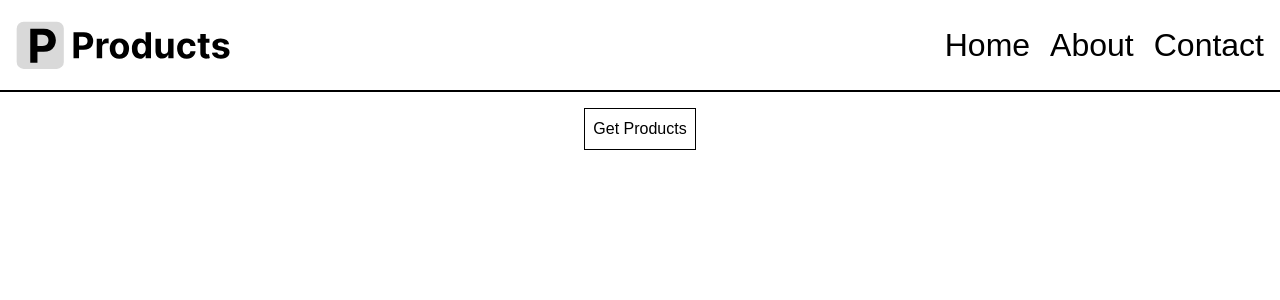
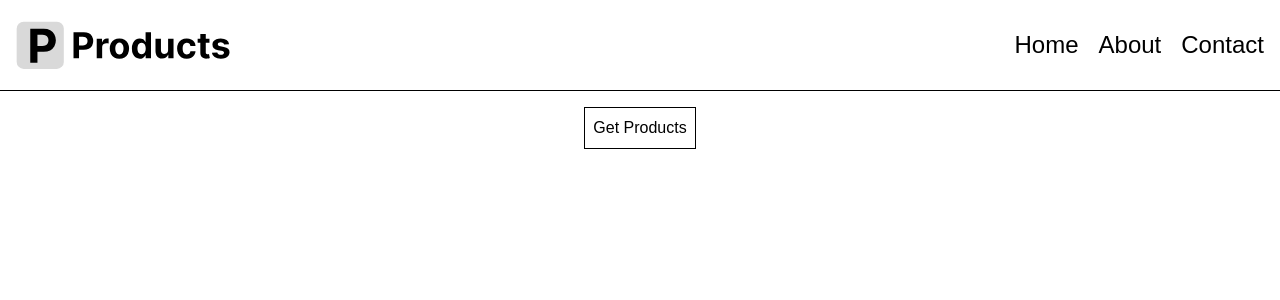
Before and after one commit to hawaryo/fetchrq, a Next.js app: page / in a window 1280 px wide. Shown: the top 300 px of the page. Built offline with nearby package versions, Linux system fonts and the light colour scheme.

Commit message:
update: enhance navbar styling

```diff
--- a/src/app/components/NavBar.tsx
+++ b/src/app/components/NavBar.tsx
@@ -6,10 +6,10 @@ import OpenIcon from "./icons/OpenIcon";
 export default function NavBar() {
   const [open, setOpen] = useState(false);
   return (
-    <nav className="mx-auto flex max-w-[110rem] items-center justify-between border-b-2 border-black p-4">
+    <nav className="mx-auto flex max-w-[110rem] items-center justify-between border-b-1 border-black p-4">
       <Logo />
       <div
-        className={`sm:text[1rem] absolute top-[5.6rem] mx-auto ${open ? "flex" : "hidden"} w-[100vw] h-[100vh] flex-col items-center border-t-2 border-black bg-white p-2 pt-5 text-[2rem] sm:h-auto sm:flex sm:static sm:mx-0 sm:w-auto sm:border-none sm:p-0`}
+        className={`absolute top-[5.6rem] mx-auto text-[2rem] ${open ? "flex" : "hidden"} sm:text-[1.5rem] h-[100vh] w-[100vw] flex-col items-center border-t-2 border-black bg-white p-2 pt-5 sm:static sm:mx-0 sm:flex sm:h-auto sm:w-auto sm:border-none sm:p-0`}
       >
         <ul className="flex flex-col gap-5 sm:flex-row">
           <li>Home</li>
```
